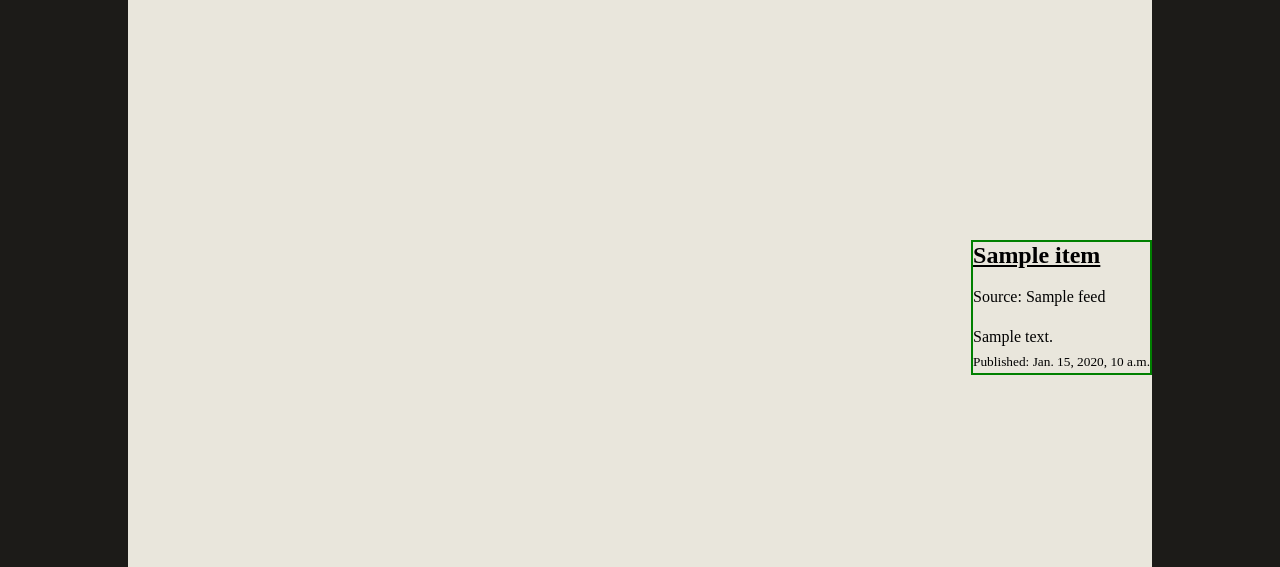
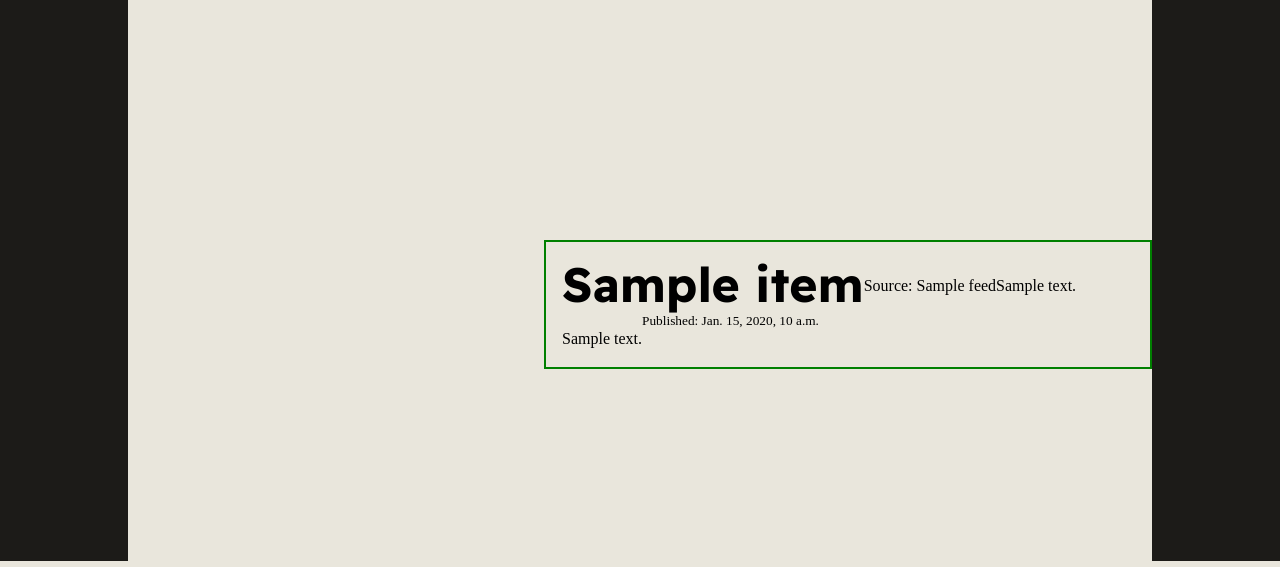
Before and after one commit to pessi-v/metazine-django, a Django app: template templates/home.html in a window 1280 px wide. Shown: the part 3542-4109 px from the top of the page. Run offline with Django 5.2, Linux system fonts and the light colour scheme; the template is opened without the code that fills it: most values are stand-ins (such as "Sample title", 1, 10 or a date in 2020).

Commit message:
some layout work

```diff
--- a/feeds/static/css/reset.css
+++ b/feeds/static/css/reset.css
@@ -90,3 +90,7 @@ textarea:not([rows]) {
 :target {
   scroll-margin-block: 5ex;
 }
+
+a {
+  text-decoration: none;
+}
--- a/feeds/static/css/styles.css
+++ b/feeds/static/css/styles.css
@@ -30,7 +30,7 @@
     "five five five five five six six six six six six six"
     "seven seven seven seven seven seven eight eight eight eight eight eight"
     "nine nine nine nine nine nine nine nine nine nine nine nine"
-    ". . . . . . . . . . . ."
+    "eleven eleven eleven eleven eleven twelve twelve twelve twelve twelve twelve twelve"
     ". . . . . . . . . . . ."
     ". . . . . . . . . . . .";
 }
@@ -40,6 +40,10 @@
   width: 100%;
   overflow: hidden;
   border: 2px green solid;
+  display: flex;
+  /* flex-direction: column; */
+  flex-wrap: wrap;
+  padding: 1rem;
 
   img {
     opacity: 0.75;
@@ -61,3 +65,8 @@ h1 {
   font-size: 12rem;
   font-weight: 400;
 }
+
+h2 {
+  font-family: "Readex Pro";
+  font-size: 3rem;
+}
--- a/templates/home.html
+++ b/templates/home.html
@@ -15,10 +15,11 @@
           <h1>New Future</h1>
           <div class="twelve_grid">
             {% for index_word, item in feed_items %}
-            <div class="card" style="grid-area: {{ index_word }};   ">
+            <div class="card" style="grid-area: {{ index_word }} ;">
               <h2><a href="{{ item.link }}">{{ item.title }}</a></h2>
               <p>Source: {{ item.feed.name }}</p>
               <p>{{ item.description|safe|truncatewords:30 }}</p>
+              <p>{{ item.description }}</p>
               <small>Published: {{ item.published_date }}</small>
             </div>
             {% endfor %}
```
